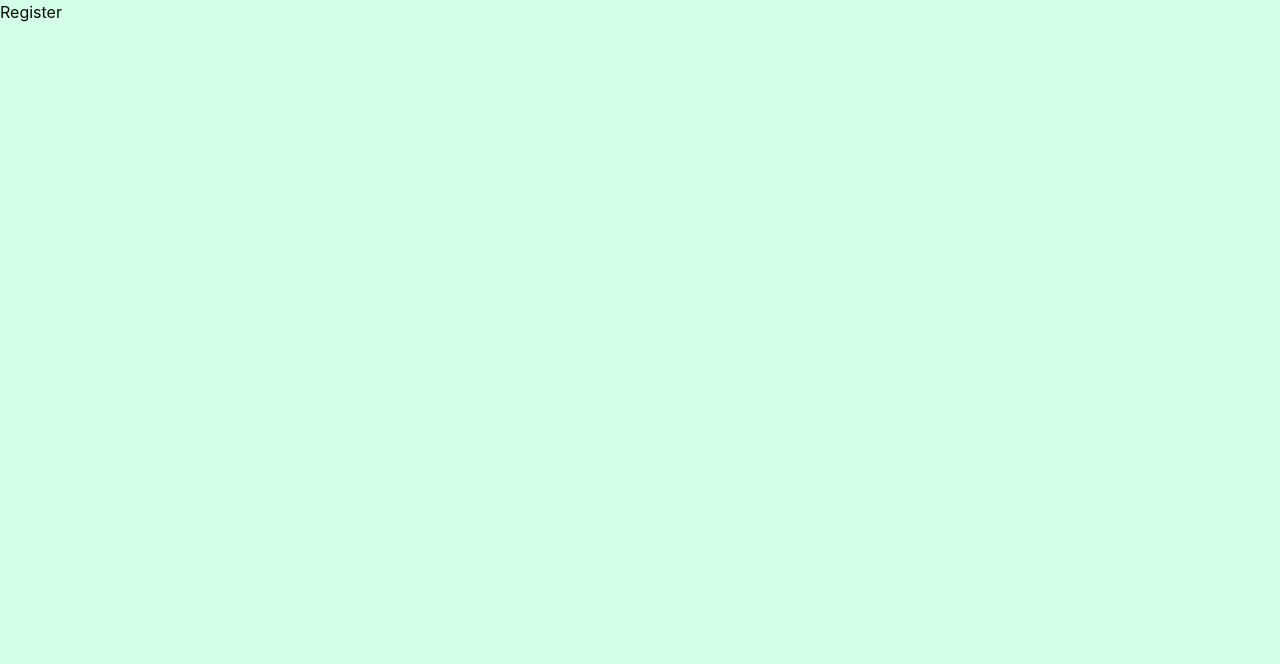
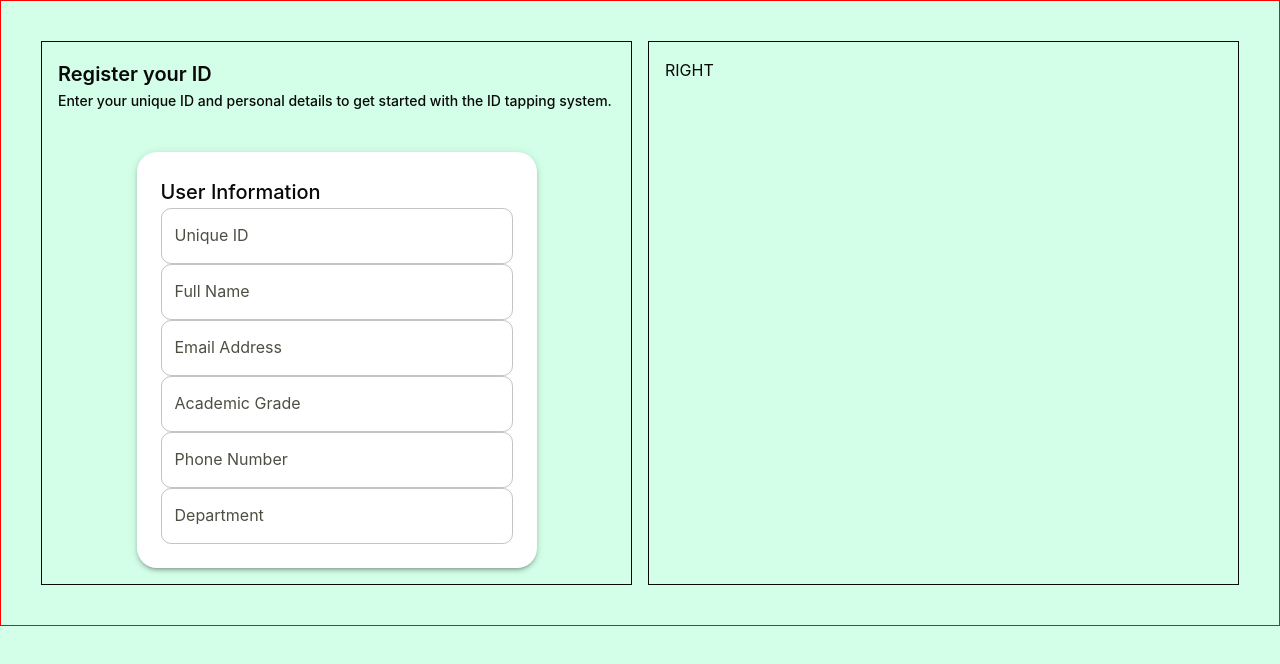
Before and after one commit to esamp001/id_tapping_system, a React (Create React App) app: page /register in a window 1280 px wide. Shown: the top 664 px of the page. Built offline with nearby package versions, Linux system fonts and the light colour scheme.

Commit message:
Auto commit: 10/27/2025, 3:05:20 PM

```diff
--- a/src/pages/Register.js
+++ b/src/pages/Register.js
@@ -1,9 +1,86 @@
 import React from 'react'
+import { Box, Typography, Stack, TextField } from '@mui/material'
 
 const Register = () => {
-  return (
-    <div>Register</div>
-  )
+    return (
+        <Box sx={{ border: '1px solid red' }}>
+            <Box sx={{ display: 'flex', flexWrap: 'wrap', p: 5, gap: 2 }}>
+                <Box
+                    sx={{
+                        border: '1px solid',
+                        flex: { xs: '1 1 100%', sm: '1 1 48%' },
+                        minWidth: 200,
+                        p: 2,
+                    }}
+                >
+                    <Typography variant='h6' sx={{ fontWeight: '600'}}>Register your ID</Typography>
+                    <Typography variant='subtitle2'>Enter your unique ID and personal details to get started with the ID tapping system.</Typography>
+
+                    <Box
+                        sx={{
+                            maxWidth: 400,
+                            mx: "auto",
+                            mt: 5,
+                            p: 3,
+                            borderRadius: 2,
+                            boxShadow: 3,
+                            backgroundColor: "white",
+                        }}
+                    >
+
+                            <Typography variant="h6">User Information</Typography>
+
+                            <TextField
+                                label="Unique ID"
+                                placeholder="e.g., ID-001-A-XYZ"
+                                fullWidth
+                            />
+
+                            <TextField
+                                label="Full Name"
+                                placeholder="John Doe"
+                                fullWidth
+                            />
+
+                            <TextField
+                                label="Email Address"
+                                placeholder="john.doe@example.com"
+                                type="email"
+                                fullWidth
+                            />
+
+                            <TextField
+                                label="Academic Grade"
+                                placeholder="e.g., Junior, Senior, Postgraduate"
+                                fullWidth
+                            />
+
+                            <TextField
+                                label="Phone Number"
+                                placeholder="e.g., +1 (555) 123-4567"
+                                fullWidth
+                            />
+
+                            <TextField
+                                label="Department"
+                                placeholder="e.g., Computer Science, Marketing"
+                                fullWidth
+                            />
+                    </Box>
+                </Box>
+                <Box
+                    sx={{
+                        border: '1px solid',
+                        flex: { xs: '1 1 100%', sm: '1 1 48%' },
+                        minWidth: 200,
+                        p: 2,
+                    }}
+                >
+                    RIGHT
+                </Box>
+            </Box>
+        </Box>
+    )
 }
 
 export default Register
```
Also changed, not shown: autogit.js (+11 -1 lines).
